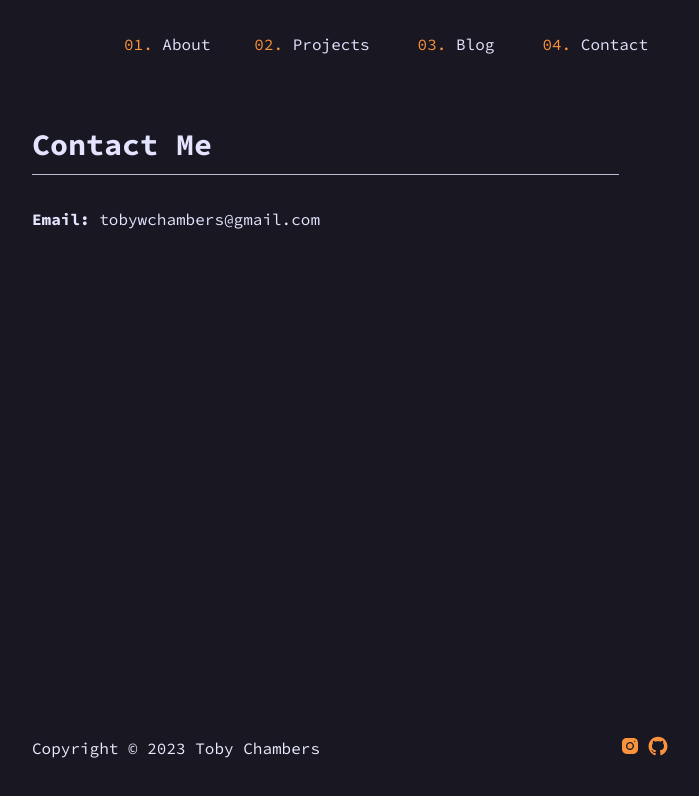
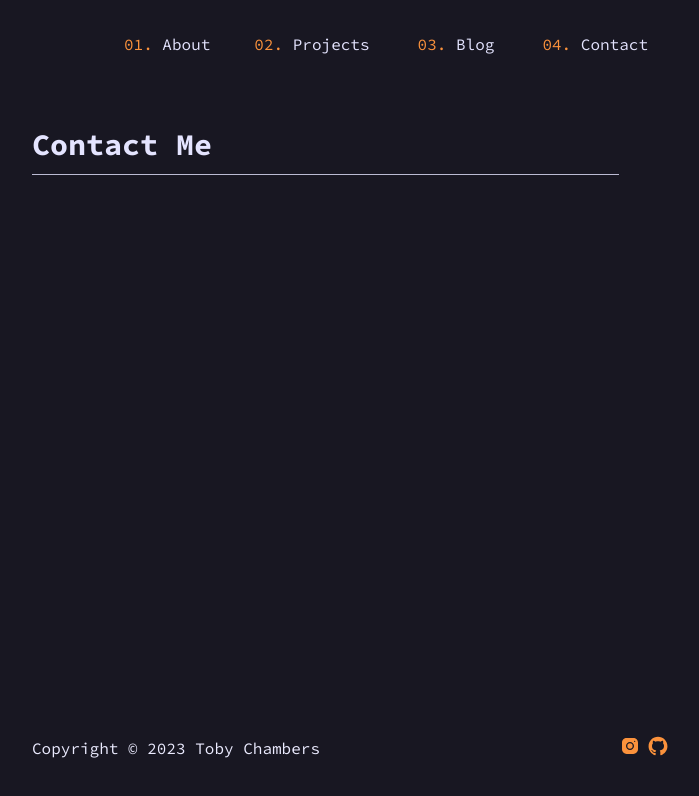
Before and after one commit to piedart/site, a Next.js app: page /contact in a window 1280 px wide. Shown: the top 796 px of the page, without its empty margins (288-987 px from the left). Built offline with nearby package versions, Linux system fonts and the light colour scheme.

Commit message:
remove insta

```diff
--- a/src/app/contact/page.tsx
+++ b/src/app/contact/page.tsx
@@ -4,9 +4,7 @@ export default function contact() {
       <h1 className="text-3xl font-bold">Contact Me</h1>
       <div className="w-11/12 h-[0.5px] bg-primary bg-opacity-80 mt-3 mb-8"></div>
       <div>
-        <h3>
-          <strong>Email:</strong> tobywchambers@gmail.com
-        </h3>
+        <h3>{/* <strong>Email:</strong> tobywchambers@gmail.com */}</h3>
       </div>
     </div>
   );
```
